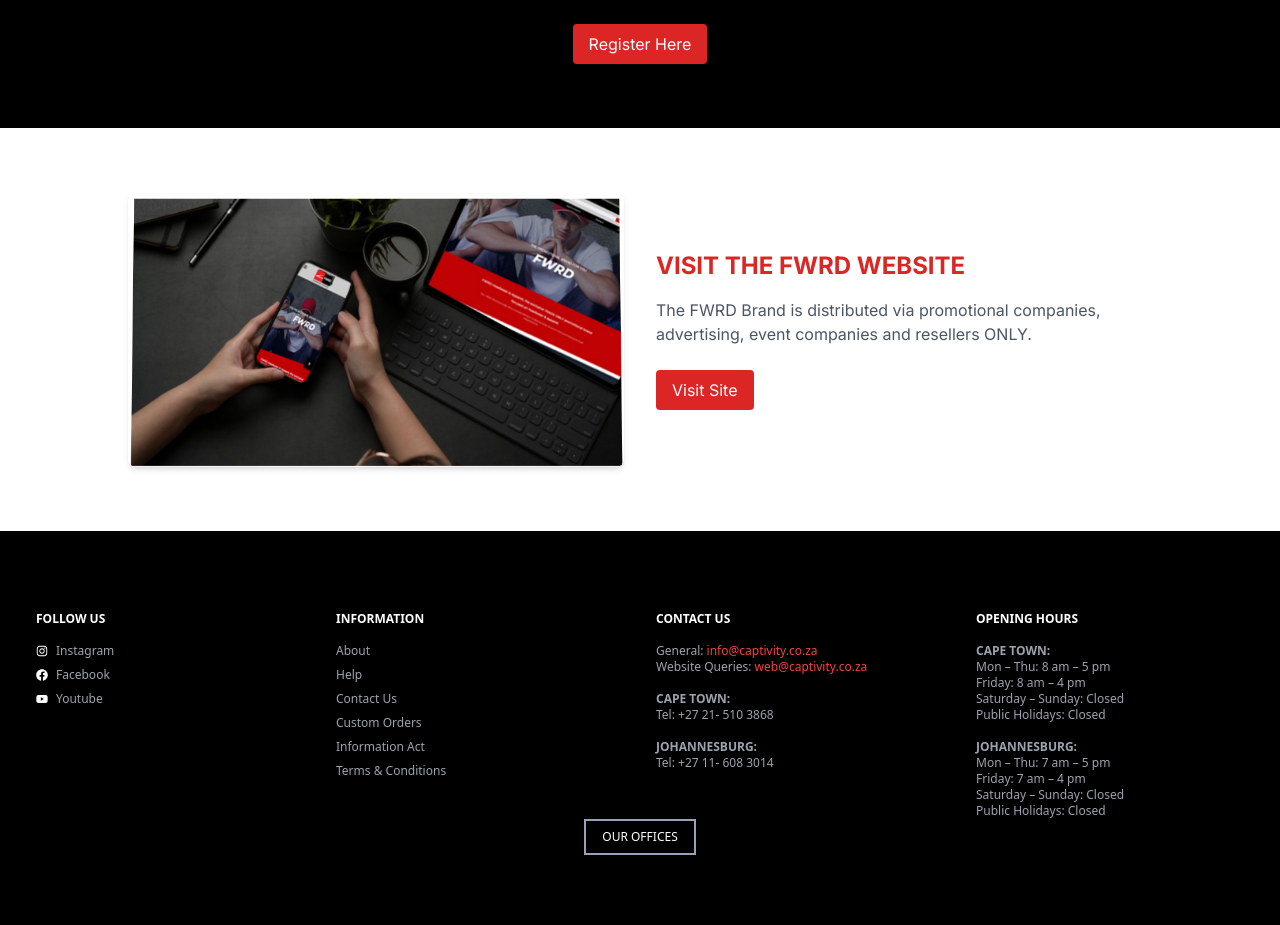
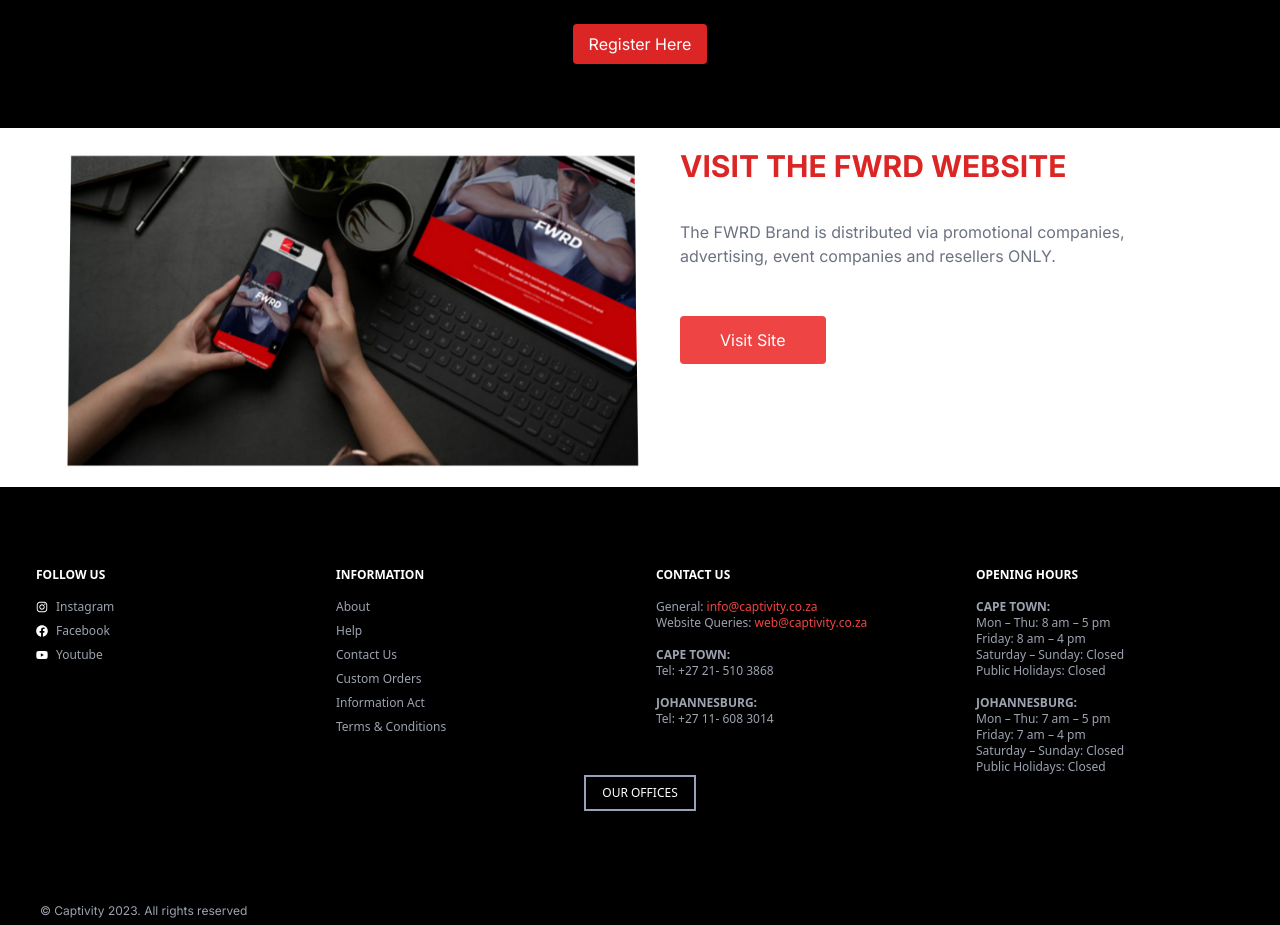
Before and after one commit to Codeeza/Codeeza-build, a Next.js app: page / in a window 1280 px wide. Shown: the part 1947-2872 px from the top of the page. Built offline with nearby package versions, Linux system fonts and the light colour scheme.

Commit message:
new file:   components/FlipImage/FlipSection.js 	modified:   components/Register/HowToRegister.js 	modified:   package-lock.json 	modified:   package.json 	new file:   public/fwrdFlipPicture.png

```diff
--- /dev/null
+++ b/components/FlipImage/FlipSection.js
@@ -0,0 +1,60 @@
+"use client";
+
+import React from "react";
+import ReactCardFlip from "react-card-flip";
+import Link from "next/link";
+import Image from "next/image";
+import { useState } from "react";
+
+const FlipSection = () => {
+  const [isFlipped, setIsFlipped] = useState(false);
+
+  return (
+    <div className="p-5">
+      <div className="max-w-6xl mx-auto bg-white flex">
+        <div className="w-1/2">
+          <ReactCardFlip flipDirection="vertical" isFlipped={isFlipped}>
+            <Link
+              href="https://fwrd.co.za/"
+              onMouseEnter={() => setIsFlipped(true)}
+              onMouseLeave={() => setIsFlipped(false)}
+            >
+              <Image src="/fwrd.png" alt="fwrd" width={841} height={465} />
+            </Link>
+            <Link
+              href="https://fwrd.co.za/"
+              onMouseEnter={() => setIsFlipped(true)}
+              onMouseLeave={() => setIsFlipped(false)}
+            >
+              <button className="bg-red-600 border-2 border-white text-white hover:bg-black rounded px-6 py-3 absolute mt-3 top-44 left-52">
+                Take me there
+              </button>
+              <Image
+                src="/fwrdFlipPicture.png"
+                alt="fwrd2"
+                width={841}
+                height={465}
+              />
+            </Link>
+          </ReactCardFlip>
+        </div>
+        <div className="w-1/2 px-10">
+          <h2 className="text-3xl font-bold text-red-600 pb-5">
+            VISIT THE FWRD WEBSITE
+          </h2>
+          <p className="text-gray-500 text-md mb-8 py-4">
+            The FWRD Brand is distributed via promotional companies,
+            advertising, event companies and resellers ONLY.
+          </p>
+          <Link href="https://fwrd.co.za/">
+            <button className="bg-red-500 hover:bg-black text-white px-10 py-3 rounded">
+              Visit Site
+            </button>
+          </Link>
+        </div>
+      </div>
+    </div>
+  );
+};
+
+export default FlipSection;
--- a/components/Register/HowToRegister.js
+++ b/components/Register/HowToRegister.js
@@ -1,5 +1,7 @@
+"use client";
 import Image from "next/image";
 import Link from "next/link";
+import FlipSection from "../FlipImage/FlipSection";
 
 const HowToRegister = () => {
   return (
@@ -20,36 +22,7 @@ const HowToRegister = () => {
           </button>
         </Link>
       </section>
-
-      <section className="bg-white py-16">
-        <div className="max-w-5xl mx-auto flex flex-col lg:flex-row items-center">
-          <div className="lg:w-1/2 flex justify-center lg:justify-start">
-            <Link href="https://fwrd.co.za/">
-              <Image
-                src="/fwrd.png"
-                alt="Person holding a phone showing the FWRD website"
-                width={500}
-                height={300}
-                className="rounded-lg shadow-md"
-              />
-            </Link>
-          </div>
-          <div className="lg:w-1/2 mt-8 lg:mt-0 lg:ml-8">
-            <h2 className="text-red-600 text-2xl font-bold">
-              VISIT THE FWRD WEBSITE
-            </h2>
-            <p className="mt-4 text-gray-600">
-              The FWRD Brand is distributed via promotional companies,
-              advertising, event companies and resellers ONLY.
-            </p>
-            <Link href="https://fwrd.co.za/">
-              <button className="mt-6 bg-red-600 text-white py-2 px-4 rounded">
-                Visit Site
-              </button>
-            </Link>
-          </div>
-        </div>
-      </section>
+      <FlipSection/>
     </div>
   );
 };
--- a/package.json
+++ b/package.json
@@ -15,6 +15,7 @@
     "lucide-react": "^0.414.0",
     "next": "14.2.5",
     "react": "^18",
+    "react-card-flip": "^1.2.3",
     "react-dom": "^18",
     "react-helmet": "^6.1.0",
     "react-icons": "^5.2.1",
```
Also changed, not shown: public/fwrdFlipPicture.png (added), 1 other file (tests, documents, lock files or other folders).
